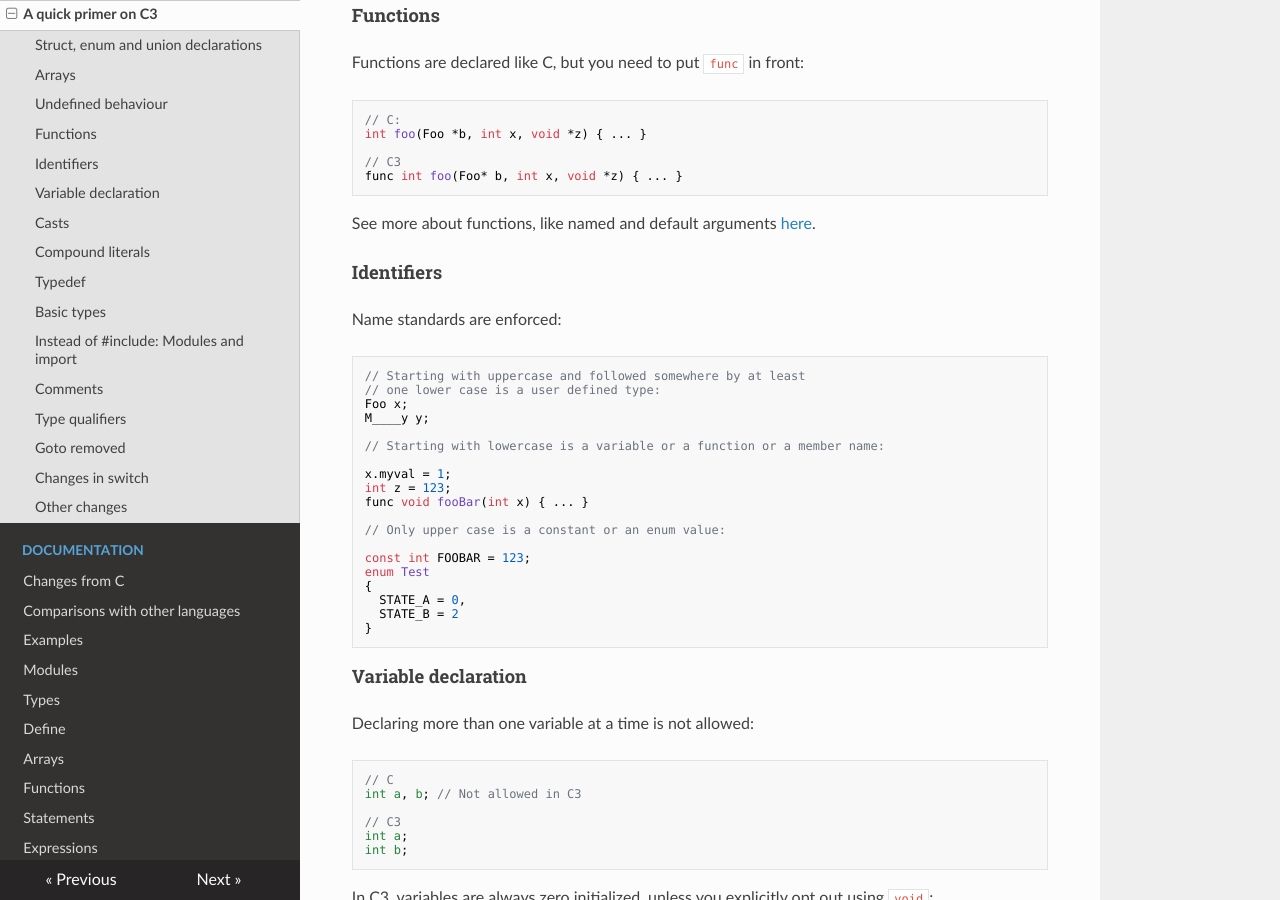
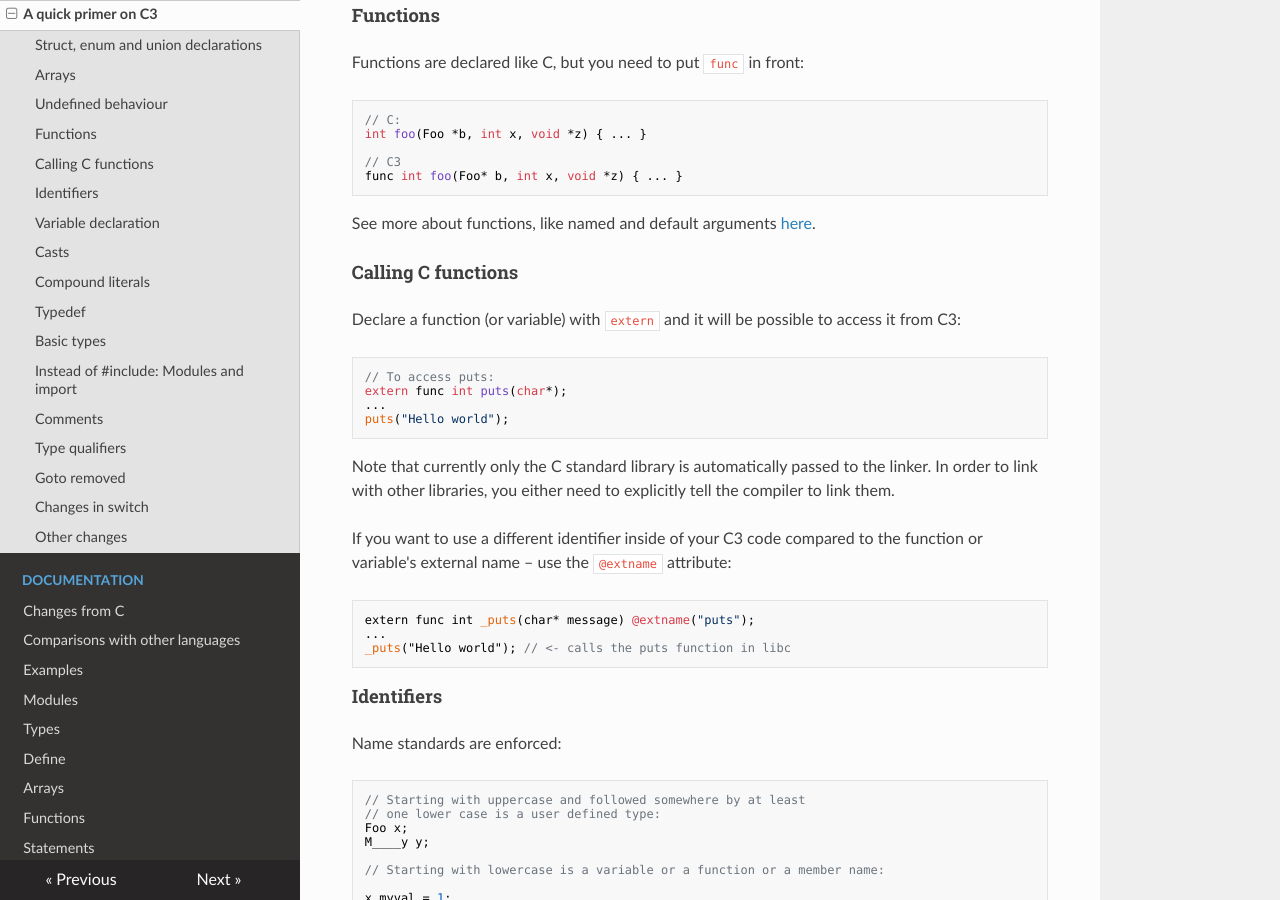
Before and after one commit to c3lang/c3docs-old, an MkDocs documentation site: the page built from docs/primer.md, in a window 1280 px wide and 900 px high, scrolled down 1840 px. Built offline with MkDocs 1.6.1, drawn with Linux system fonts in a browser that asks for light colours; nearby versions of some CDN libraries.

Commit message:
Add info about extern.

```diff
--- a/docs/primer.md
+++ b/docs/primer.md
@@ -101,6 +101,26 @@ Functions are declared like C, but you need to put `func` in front:
 
 See more about functions, like named and default arguments [here](../functions).
 
+#### Calling C functions
+
+Declare a function (or variable) with `extern` and it will be possible to
+access it from C3:
+
+    // To access puts:
+    extern func int puts(char*);
+    ...
+    puts("Hello world");
+
+Note that currently only the C standard library is automatically passed to the linker.
+In order to link with other libraries, you either need to explicitly tell
+the compiler to link them.
+
+If you want to use a different identifier inside of your C3 code compared to
+the function or variable's external name – use the `@extname` attribute:
+
+    extern func int _puts(char* message) @extname("puts");
+    ...
+    _puts("Hello world"); // <- calls the puts function in libc
 #### Identifiers
 
 Name standards are enforced:
```
